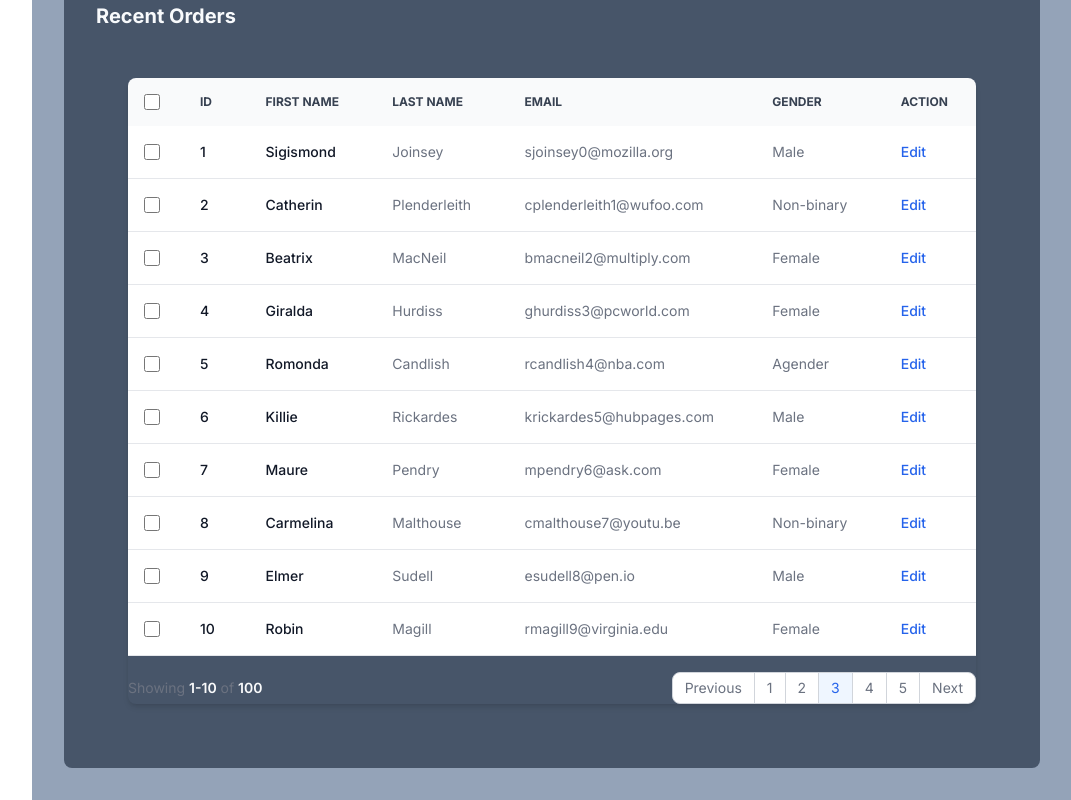
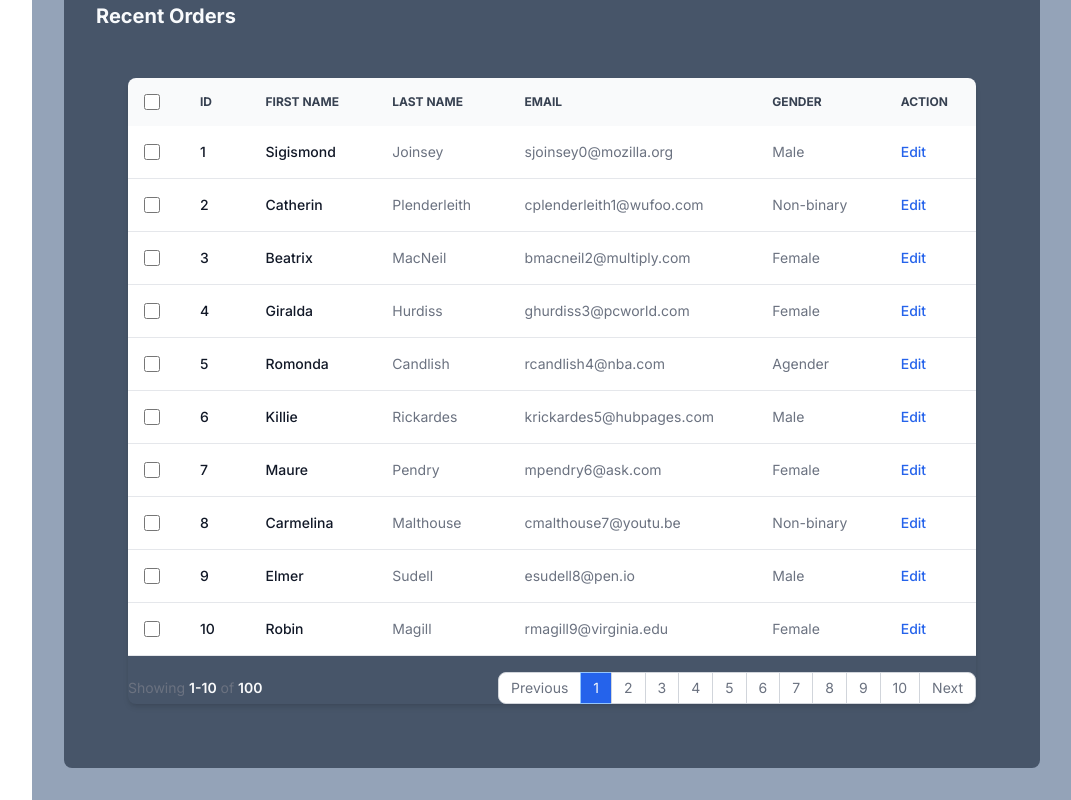
Before and after one commit to skazimhasani/Vendo-Square, a Next.js app: page /dashboard in a window 1280 px wide. Shown: the part 1106-1906 px from the top of the page, without its empty margins (208-1279 px from the left). Built offline with nearby package versions, Linux system fonts and the light colour scheme.

Commit message:
Jump on Selected Page

```diff
--- a/components/backoffice/customdatatable.jsx
+++ b/components/backoffice/customdatatable.jsx
@@ -1,9 +1,9 @@
 "use client";
-import React, { useState } from 'react'
-import data from '@/data.json';
+import React, { useState } from "react";
+import data from "@/data.json";
 export default function CustomDataTable() {
-  const Page_size=10;
-  const [currentPage,setCurrentPage]=useState(1);
+  const Page_size = 10;
+  const [currentPage, setCurrentPage] = useState(1);
   const startIndex = (currentPage - 1) * Page_size;
   const endIndex = startIndex + Page_size;
   const currentlyDisplayedData = data.slice(startIndex, endIndex);
@@ -12,7 +12,7 @@ export default function CustomDataTable() {
   const itemEndIndex = endIndex;
   return (
     <div className="bg-slate-600 p-8 rounded-lg mt-5">
-    <h2 className='text-xl font-bold mb-4'>Recent Orders</h2>
+      <h2 className="text-xl font-bold mb-4">Recent Orders</h2>
       {/* Table */}
       <div className="p-8">
         <div className="relative overflow-x-auto shadow-md sm:rounded-lg">
@@ -21,8 +21,14 @@ export default function CustomDataTable() {
               <tr>
                 <th scope="col" className="p-4">
                   <div className="flex items-center">
-                        <input id="checkbox-all-search" type="checkbox" className="w-4 h-4 text-blue-600 bg-gray-100 border-gray-300 rounded focus:ring-blue-500 dark:focus:ring-blue-600 dark:ring-offset-gray-800 dark:focus:ring-offset-gray-800 focus:ring-2 dark:bg-gray-700 dark:border-gray-600"/>
-                        <label for="checkbox-all-search" className="sr-only">checkbox</label>
+                    <input
+                      id="checkbox-all-search"
+                      type="checkbox"
+                      className="w-4 h-4 text-blue-600 bg-gray-100 border-gray-300 rounded focus:ring-blue-500 dark:focus:ring-blue-600 dark:ring-offset-gray-800 dark:focus:ring-offset-gray-800 focus:ring-2 dark:bg-gray-700 dark:border-gray-600"
+                    />
+                    <label for="checkbox-all-search" className="sr-only">
+                      checkbox
+                    </label>
                   </div>
                 </th>
                 <th scope="col" className="px-6 py-3">
@@ -46,66 +52,109 @@ export default function CustomDataTable() {
               </tr>
             </thead>
             <tbody>
-            {currentlyDisplayedData.map((item,i)=>{
-              return(
-                <tr key={i} className="bg-white border-b dark:bg-gray-800 dark:border-gray-700 hover:bg-gray-50 dark:hover:bg-gray-600">
+              {currentlyDisplayedData.map((item, i) => {
+                return (
+                  <tr
+                    key={i}
+                    className="bg-white border-b dark:bg-gray-800 dark:border-gray-700 hover:bg-gray-50 dark:hover:bg-gray-600"
+                  >
                     <td className="w-4 p-4">
                       <div className="flex items-center">
-                        <input id="checkbox-table-search-1" type="checkbox" className="w-4 h-4 text-blue-600 bg-gray-100 border-gray-300 rounded focus:ring-blue-500 dark:focus:ring-blue-600 dark:ring-offset-gray-800 dark:focus:ring-offset-gray-800 focus:ring-2 dark:bg-gray-700 dark:border-gray-600"/>
-                        <label for="checkbox-table-search-1" className="sr-only">checkbox</label>
+                        <input
+                          id="checkbox-table-search-1"
+                          type="checkbox"
+                          className="w-4 h-4 text-blue-600 bg-gray-100 border-gray-300 rounded focus:ring-blue-500 dark:focus:ring-blue-600 dark:ring-offset-gray-800 dark:focus:ring-offset-gray-800 focus:ring-2 dark:bg-gray-700 dark:border-gray-600"
+                        />
+                        <label
+                          for="checkbox-table-search-1"
+                          className="sr-only"
+                        >
+                          checkbox
+                        </label>
                       </div>
                     </td>
-                <th scope="row" className="px-6 py-4 font-medium text-gray-900 whitespace-nowrap dark:text-white">
+                    <th
+                      scope="row"
+                      className="px-6 py-4 font-medium text-gray-900 whitespace-nowrap dark:text-white"
+                    >
                       {item.id}
                     </th>
-                <th scope="row" className="px-6 py-4 font-medium text-gray-900 whitespace-nowrap dark:text-white">
+                    <th
+                      scope="row"
+                      className="px-6 py-4 font-medium text-gray-900 whitespace-nowrap dark:text-white"
+                    >
                       {item.first_name}
                     </th>
+                    <td className="px-6 py-4">{item.last_name}</td>
+                    <td className="px-6 py-4">{item.email}</td>
+                    <td className="px-6 py-4">{item.gender}</td>
                     <td className="px-6 py-4">
-                    {item.last_name}
-                </td>
-                <td className="px-6 py-4">
-                    {item.email}
-                </td>
-                <td className="px-6 py-4">
-                    {item.gender}
-                </td>
-                <td className="px-6 py-4">
-                    <a href="#" className="font-medium text-blue-600 dark:text-blue-500 hover:underline">Edit</a>
+                      <a
+                        href="#"
+                        className="font-medium text-blue-600 dark:text-blue-500 hover:underline"
+                      >
+                        Edit
+                      </a>
                     </td>
                   </tr>
-              )
+                );
               })}
             </tbody>
           </table>
-    <nav className="flex items-center flex-column flex-wrap md:flex-row justify-between pt-4" aria-label="Table navigation">
-        <span className="text-sm font-normal text-gray-500 dark:text-gray-400 mb-4 md:mb-0 block w-full md:inline md:w-auto">Showing <span className="font-semibold text-gray-50 dark:text-white">{itemStartIndex}-{itemEndIndex}</span> of <span className="font-semibold text-gray-50 dark:text-white">{data.length}</span></span>
+          <nav
+            className="flex items-center flex-column flex-wrap md:flex-row justify-between pt-4"
+            aria-label="Table navigation"
+          >
+            <span className="text-sm font-normal text-gray-500 dark:text-gray-400 mb-4 md:mb-0 block w-full md:inline md:w-auto">
+              Showing{" "}
+              <span className="font-semibold text-gray-50 dark:text-white">
+                {itemStartIndex}-{itemEndIndex}
+              </span>{" "}
+              of{" "}
+              <span className="font-semibold text-gray-50 dark:text-white">
+                {data.length}
+              </span>
+            </span>
             <ul className="inline-flex -space-x-px rtl:space-x-reverse text-sm h-8">
               <li>
-                <button onClick={()=>setCurrentPage(currentPage-1)} disabled={currentPage == 1} className="flex items-center justify-center px-3 h-8 ms-0 leading-tight text-gray-500 bg-white border border-gray-300 rounded-s-lg hover:bg-gray-100 hover:text-gray-700 dark:bg-gray-800 dark:border-gray-700 dark:text-gray-400 dark:hover:bg-gray-700 dark:hover:text-white">Previous</button>
+                <button
+                  onClick={() => setCurrentPage(currentPage - 1)}
+                  disabled={currentPage == 1}
+                  className="flex items-center justify-center px-3 h-8 ms-0 leading-tight text-gray-500 bg-white border border-gray-300 rounded-s-lg hover:bg-gray-100 hover:text-gray-700 dark:bg-gray-800 dark:border-gray-700 dark:text-gray-400 dark:hover:bg-gray-700 dark:hover:text-white"
+                >
+                  Previous
+                </button>
               </li>
+              {Array.from({ length: totalPages }, (_, index) => {
+                return (
+                  <li key={index}>
+                    <button
+                      onClick={() => setCurrentPage(index + 1)}
+                      disabled={currentPage == index + 1}
+                      className={
+                        currentPage == index + 1
+                          ? "flex items-center justify-center px-3 h-8 leading-tight text-gray-50 bg-blue-600 border border-blue-300 hover:bg-blue-800 hover:text-white dark:bg-blue-600 dark:border-gray-700 dark:text-white dark:hover:bg-gray-700 dark:hover:text-white"
+                          : "flex items-center justify-center px-3 h-8 leading-tight text-gray-500 bg-white border border-gray-300 hover:bg-gray-100 hover:text-gray-700 dark:bg-gray-800 dark:border-gray-700 dark:text-gray-400 dark:hover:bg-gray-700 dark:hover:text-white"
+                      }
+                    >
+                      {index + 1}
+                    </button>
+                  </li>
+                );
+              })}
               <li>
-                <a href="#" className="flex items-center justify-center px-3 h-8 leading-tight text-gray-500 bg-white border border-gray-300 hover:bg-gray-100 hover:text-gray-700 dark:bg-gray-800 dark:border-gray-700 dark:text-gray-400 dark:hover:bg-gray-700 dark:hover:text-white">1</a>
-            </li>
-            <li>
-                <a href="#" className="flex items-center justify-center px-3 h-8 leading-tight text-gray-500 bg-white border border-gray-300 hover:bg-gray-100 hover:text-gray-700 dark:bg-gray-800 dark:border-gray-700 dark:text-gray-400 dark:hover:bg-gray-700 dark:hover:text-white">2</a>
-            </li>
-            <li>
-                <a href="#" aria-current="page" className="flex items-center justify-center px-3 h-8 text-blue-600 border border-gray-300 bg-blue-50 hover:bg-blue-100 hover:text-blue-700 dark:border-gray-700 dark:bg-gray-700 dark:text-white">3</a>
-            </li>
-            <li>
-                <a href="#" className="flex items-center justify-center px-3 h-8 leading-tight text-gray-500 bg-white border border-gray-300 hover:bg-gray-100 hover:text-gray-700 dark:bg-gray-800 dark:border-gray-700 dark:text-gray-400 dark:hover:bg-gray-700 dark:hover:text-white">4</a>
-            </li>
-            <li>
-                <a href="#" className="flex items-center justify-center px-3 h-8 leading-tight text-gray-500 bg-white border border-gray-300 hover:bg-gray-100 hover:text-gray-700 dark:bg-gray-800 dark:border-gray-700 dark:text-gray-400 dark:hover:bg-gray-700 dark:hover:text-white">5</a>
-            </li>
-            <li>
-        <button onClick={()=>setCurrentPage(currentPage+1)} disabled={currentPage== totalPages} className="flex items-center justify-center px-3 h-8 leading-tight text-gray-500 bg-white border border-gray-300 rounded-e-lg hover:bg-gray-100 hover:text-gray-700 dark:bg-gray-800 dark:border-gray-700 dark:text-gray-400 dark:hover:bg-gray-700 dark:hover:text-white">Next</button>
+                <button
+                  onClick={() => setCurrentPage(currentPage + 1)}
+                  disabled={currentPage == totalPages}
+                  className="flex items-center justify-center px-3 h-8 leading-tight text-gray-500 bg-white border border-gray-300 rounded-e-lg hover:bg-gray-100 hover:text-gray-700 dark:bg-gray-800 dark:border-gray-700 dark:text-gray-400 dark:hover:bg-gray-700 dark:hover:text-white"
+                >
+                  Next
+                </button>
               </li>
             </ul>
           </nav>
         </div>
       </div>
     </div>
-  )
+  );
 }
```
Lines whose indentation alone changed are shown as unchanged.
